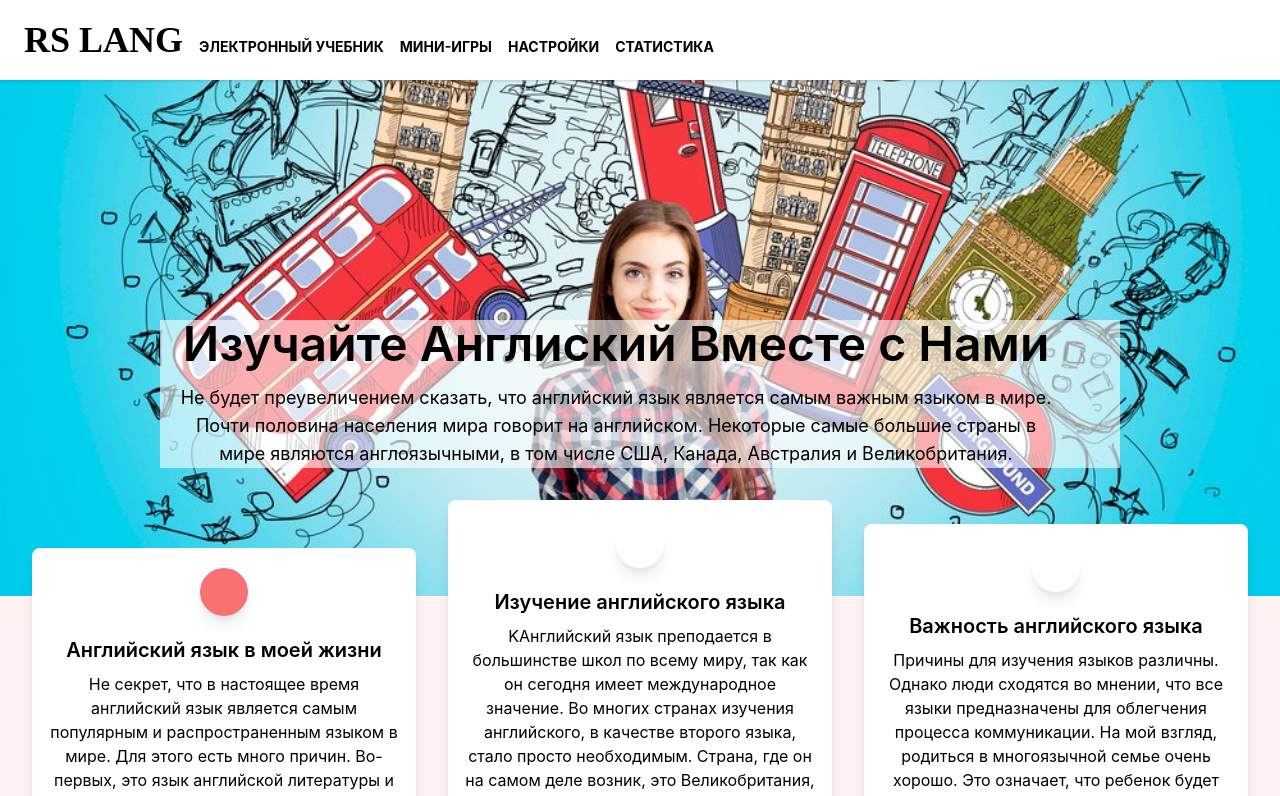
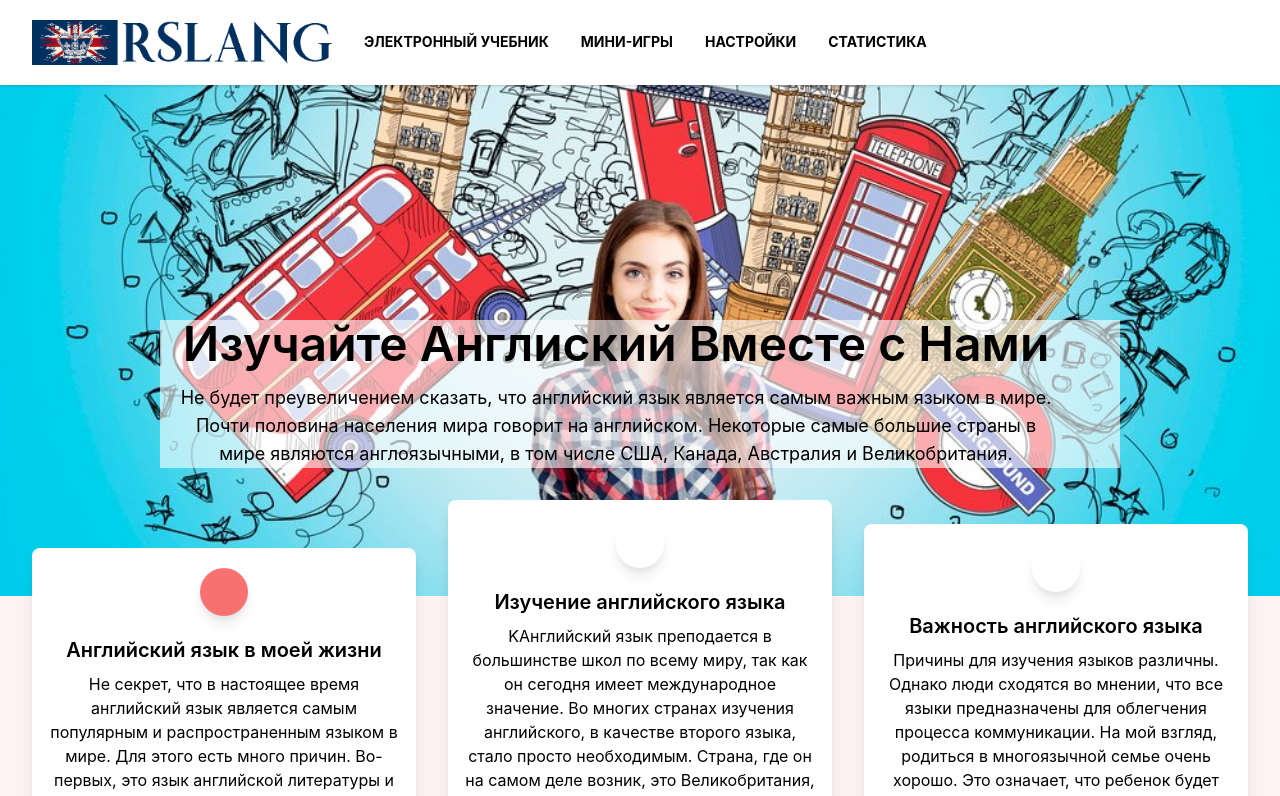
Before and after one commit to UladzislauKutarkin/rslang, a React (Create React App) app: page / in a window 1280 px wide. Shown: the top 796 px of the page. Built offline with nearby package versions, Linux system fonts and the light colour scheme.

Commit message:
feat: add logo, fix: navbar, static page

```diff
--- a/src/components/Navbar/IndexNavbar.js
+++ b/src/components/Navbar/IndexNavbar.js
@@ -1,60 +1,44 @@
-/*eslint-disable*/
-import React from "react";
 import { Link } from "react-router-dom";
-// components
+import img_logo from "../../assets/img/logo_rslang.png";
+
 
 export default function Navbar(props) {
-  const [navbarOpen, setNavbarOpen] = React.useState(false);
   return (
     <>
-      <nav className="top-0 fixed z-50 w-full flex flex-wrap items-center justify-between px-2 py-3 navbar-expand-lg bg-white shadow">
-        <div className="container px-4 mx-auto flex flex-wrap items-center justify-between">
-          <div className="w-full relative flex justify-between lg:w-auto lg:static lg:block lg:justify-start">
-            <Link
-              to="/"
-              className="text-blueGray-700 text-sm font-bold leading-relaxed inline-block mr-4 py-2 whitespace-nowrap uppercase"
-            >
-              <span className = " font-display text-4xl">Rs Lang </span>
+      <nav className="top-0 fixed z-50 w-full flex flex-wrap items-center justify-between px-2 py-3 navbar-expand-lg bg-white shadow  ">
+        <div className="container px-4 mx-auto flex flex-wrap items-center justify-between ">
+          <div className=" flex justify-between p-2">
+            <Link to="/" className="">
+              <img className="mr-8" src={img_logo} alt="RSLANG" width="300" />
             </Link>
 
+            <div className=" flex justify-between items-center">
               <Link
                 to="/textbook/"
-              className="text-blueGray-700 text-sm font-bold leading-relaxed inline-block mr-4 py-2 whitespace-nowrap uppercase"
+                className="text-blueGray-700 text-sm font-bold leading-relaxed inline-block mr-8  whitespace-nowrap uppercase "
               >
                 Электронный Учебник
               </Link>
-
               <Link
                 to="/games/"
-              className="text-blueGray-700 text-sm font-bold leading-relaxed inline-block mr-4 py-2 whitespace-nowrap uppercase"
+                className="text-blueGray-700 text-sm font-bold leading-relaxed inline-block mr-8  whitespace-nowrap uppercase"
               >
                 Мини-игры
               </Link>
-
               <Link
                 to="/settings/"
-              className="text-blueGray-700 text-sm font-bold leading-relaxed inline-block mr-4 py-2 whitespace-nowrap uppercase"
+                className="text-blueGray-700 text-sm font-bold leading-relaxed inline-block mr-8  whitespace-nowrap uppercase"
               >
                 Настройки
               </Link>
-
               <Link
                 to="/statistics/"
-              className="text-blueGray-700 text-sm font-bold leading-relaxed inline-block mr-4 py-2 whitespace-nowrap uppercase"
+                className="text-blueGray-700 text-sm font-bold leading-relaxed inline-block mr-8  whitespace-nowrap uppercase"
               >
                 Статистика
               </Link>
-
-            <button
-              className="cursor-pointer text-xl leading-none px-3 py-1 border border-solid border-transparent
-              rounded bg-transparent block lg:hidden outline-none focus:outline-none"
-              type="button"
-              onClick={() => setNavbarOpen(!navbarOpen)}
-            >
-              <i className="fas fa-bars"></i>
-            </button>
             </div>
-
+          </div>
         </div>
       </nav>
     </>
```
Also changed, not shown: src/assets/img/logo_rslang+.png (added), src/assets/img/logo_rslang.png (added). Lines whose indentation alone changed are shown as unchanged.
